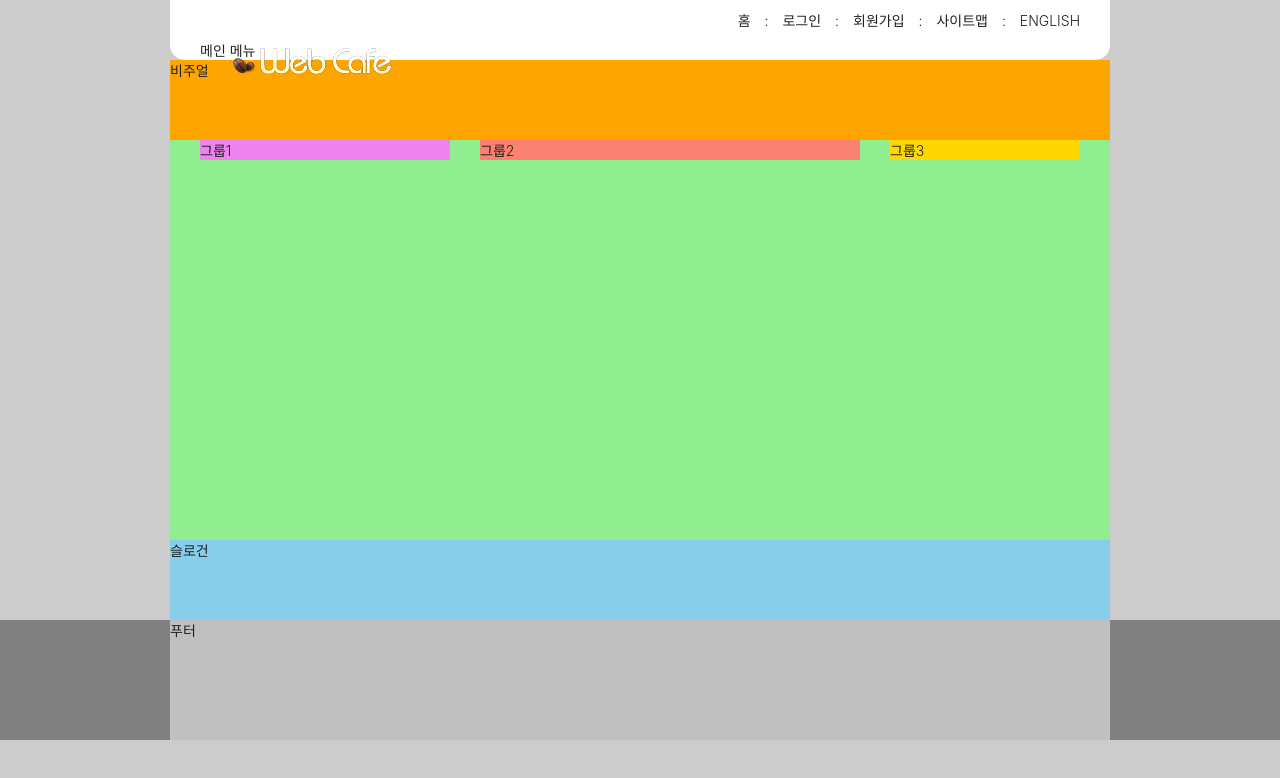
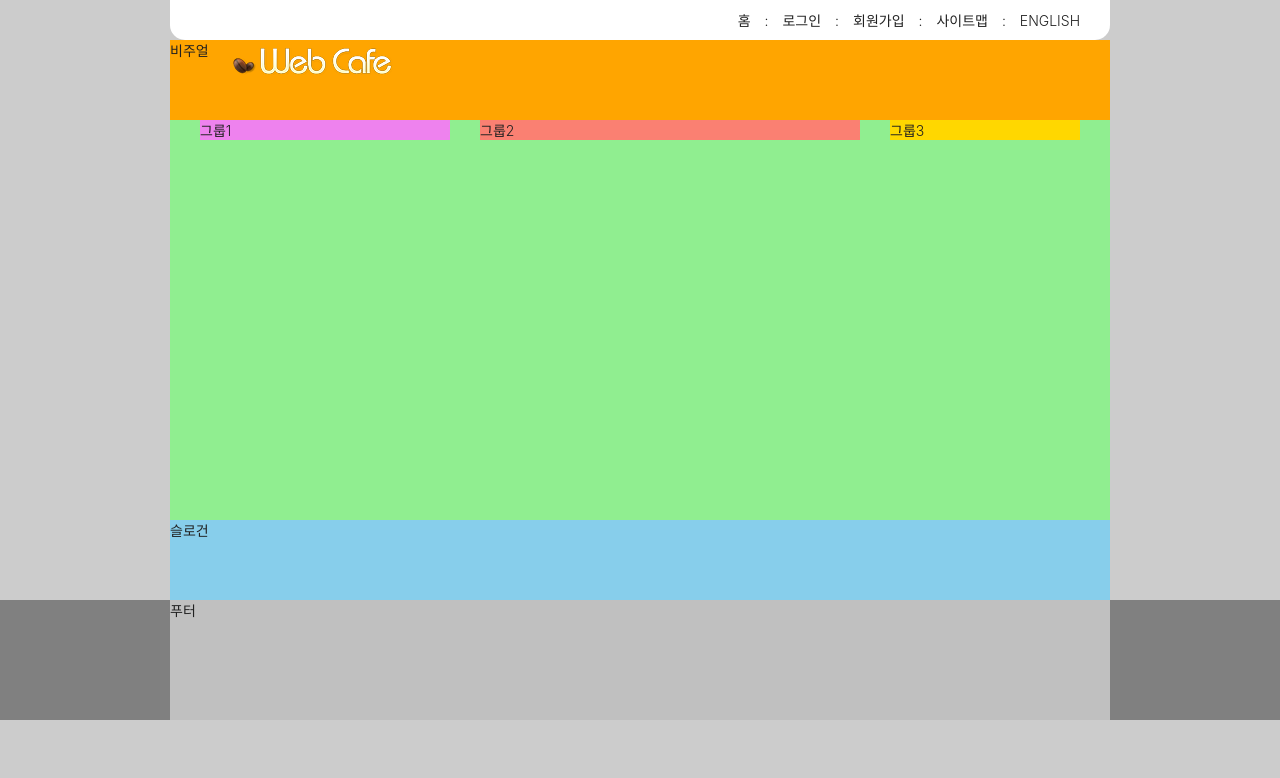
Before and after one commit to eeeyooon/HTML5_practice, a plain HTML site: page index.html in a window 1280 px wide. Drawn offline with Linux system fonts and the light colour scheme; a web font is replaced by a local one.

Commit message:
position 속성을 이용한 숨김 콘텐츠

```diff
--- a/styles/style.css
+++ b/styles/style.css
@@ -1,5 +1,13 @@
 @import url(./normalize.css);
 @import url(./reset.css);
+
+/* 숨김 콘텐츠 */
+.a11y-hidden {
+  background-color: yellow;
+  position: absolute;
+  top: -9999em;
+}
+
 /* 기본 스타일 */
 *,
 *::before,
```
